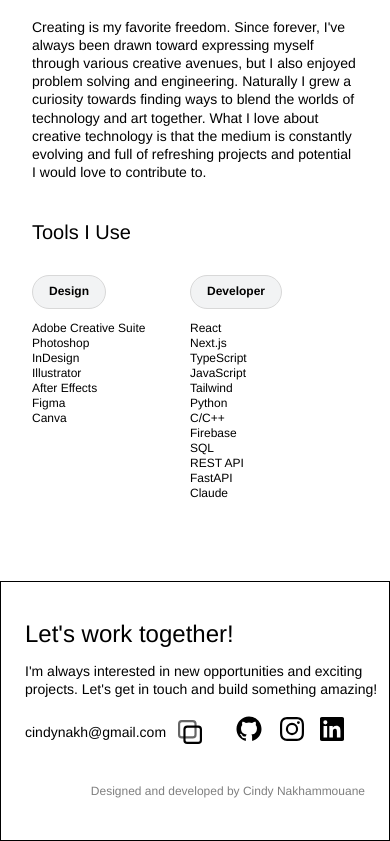
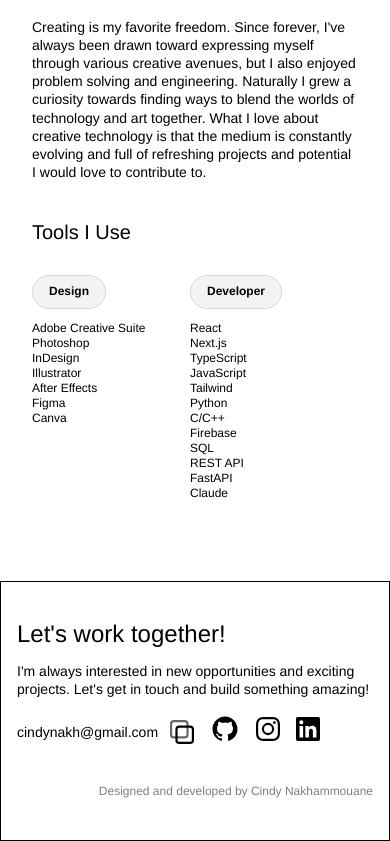
Before and after one commit to cnakha/cindy-portfolio, a Next.js app: page /about in a window 390 px wide. Shown: the part 737-1578 px from the top of the page. Built offline with nearby package versions, Linux system fonts and the light colour scheme; a web font is replaced by a local one.

Commit message:
spacing fixes

```diff
--- a/app/page.tsx
+++ b/app/page.tsx
@@ -789,7 +789,7 @@
             <motion.h1
               variants={fadeUp}
               className="leading-[0.9] tracking-tight mt-20 text-black "
-              style={{ fontFamily: "Century Gothic", fontSize: "clamp(36px, 10vw, 160px)" }}
+              style={{ fontFamily: "Century Gothic", fontSize: "clamp(46px, 10vw, 160px)" }}
             >
               Hi! I'm Cindy
             </motion.h1>
@@ -803,14 +803,14 @@
 
             <motion.p
               variants={fadeUp}
-              className="lg:hidden mt-8 sm:mt-8 md:mt-4 text-black text-wrap  text-body leading-snug max-w-[400px] md:max-w-[520px]"
+              className="lg:hidden mt-4 text-black text-wrap  text-body leading-snug max-w-[400px] md:max-w-[520px]"
             >
-              A multifaceted Developer and Designer curating tech solutions through research, designing, user testing, developing, and product focused thinking.
+              A multifaceted <b>Developer</b> and <b>Designer</b> curating tech solutions through research, designing, user testing, developing, and product focused thinking.
             </motion.p>
 
             <motion.p
               variants={fadeUp}
-              className="mt-4 lg:mt-8 flex pointer-events-auto "
+              className="mt-8 flex pointer-events-auto "
             >
               <span
               onClick={() => scrollToSection("contact")}
@@ -820,7 +820,7 @@
 
         </div>
       </section>
-      <div className="border border-light-black mb-20"/>
+      <div className="border border-b-light-black mb-20"/>
 
       {/* ── projects + footer ── */}
       <div className="mx-auto w-full max-w-[1440px]">
--- a/components/Footer.tsx
+++ b/components/Footer.tsx
@@ -32,7 +32,7 @@
       className="relative mt-20 py-10 md:py-20 overflow-hidden border border-t-black text-black"
     >
       <motion.div
-        className="relative z-10 px-2 ml-4 md:ml-10"
+        className="relative z-10 px-2 ml-2 md:ml-10"
         variants={stagger}
         initial="hidden"
         whileInView="show"
@@ -51,7 +51,7 @@
         </motion.p>
 
         <motion.div variants={fadeUp} className="flex md:justify-between items-end mt-4">
-          <div className="flex flex-wrap items-end gap-x-8 gap-y-6">
+          <div className="flex flex-wrap items-end gap-x-4 gap-y-6">
             {/* Email */}
             <div className="flex items-center gap-3">
               <a
@@ -94,7 +94,7 @@
           </p>
         </motion.div>
 
-        <p className="md:hidden relative z-10 mt-10 opacity-50 text-tiny text-right mr-4">
+        <p className="md:hidden relative z-10 mt-10 opacity-50 text-tiny text-right mr-2">
           Designed and developed by Cindy Nakhammouane
         </p>
       </motion.div>
--- a/components/ProjectCard.tsx
+++ b/components/ProjectCard.tsx
@@ -25,7 +25,7 @@
           setInView(entry.isIntersecting);
         }
       },
-      { threshold: 0.6 }
+      { threshold: 0.8 }
     );
     obs.observe(el);
     return () => obs.disconnect();
@@ -69,7 +69,7 @@
         <img
           src={project.imageUrl}
           alt={project.title}
-          className={`h-full w-full object-cover transition duration-500 ${active ? "scale-[1.03]" : "group-hover:scale-[1.03]"}`}
+          className={`h-full w-full object-cover transition duration-900 ${active ? "scale-[1.03]" : "group-hover:scale-[1.03]"}`}
         />
       </div>
 
```
